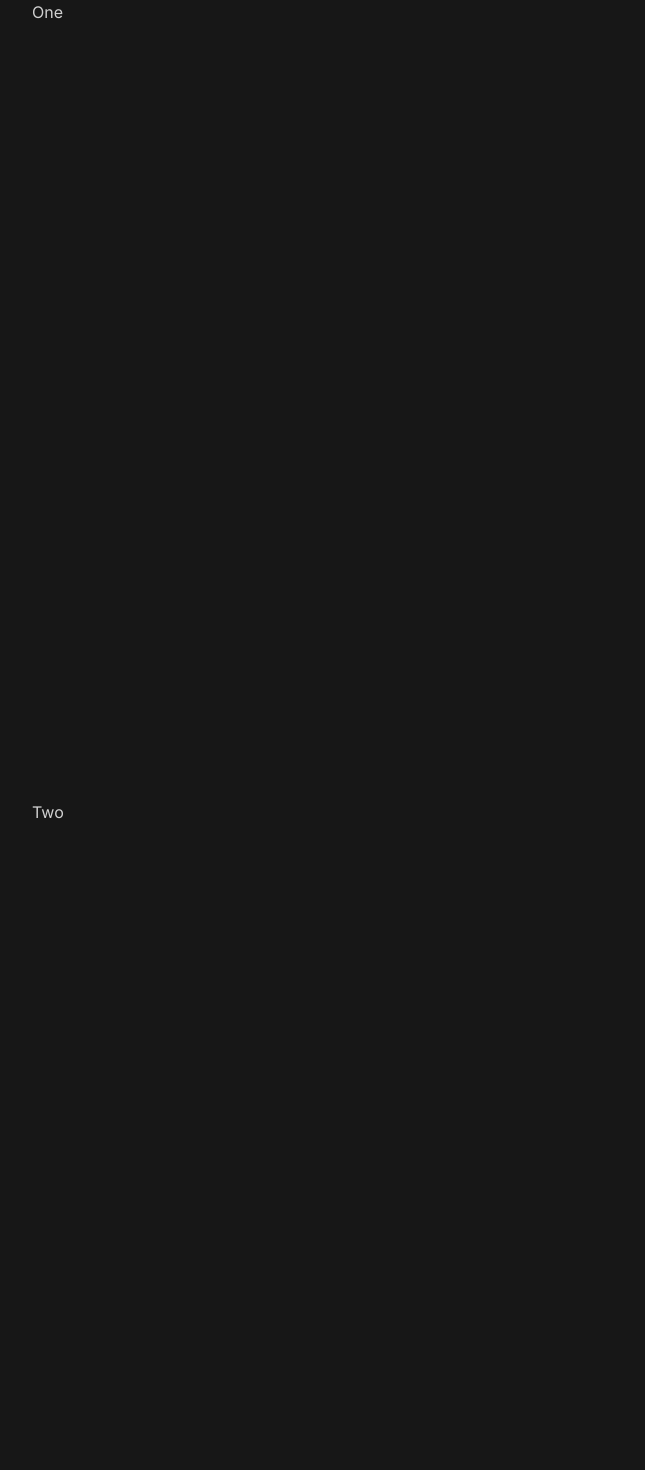
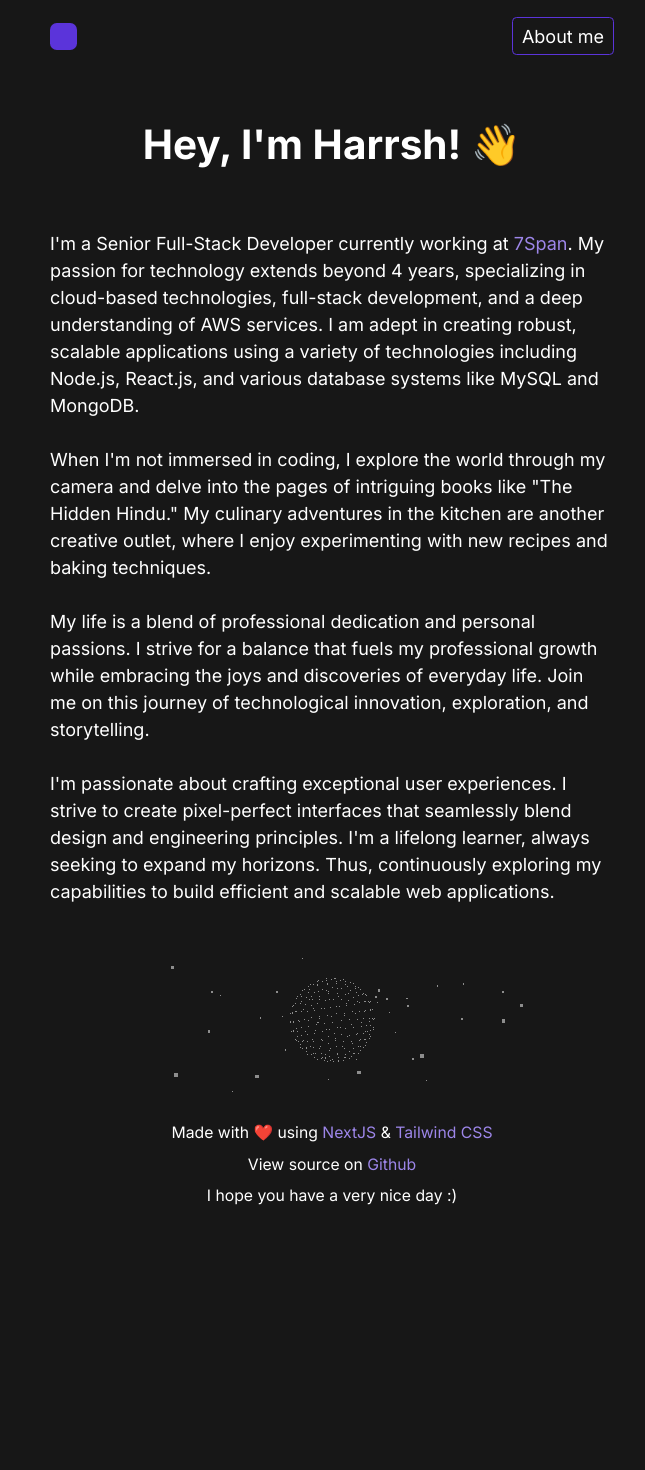
Before and after one commit to harrsh-in/professional-portfolio, a Next.js app: page / in a window 1280 px wide. Shown: the top 1470 px of the page, without its empty margins (308-953 px from the left). After the commit the page ends 1235 px from the top, so only its background shows below. Built offline with nearby package versions, Linux system fonts and the light colour scheme.

Commit message:
Made Home page

```diff
--- a/src/app/about/page.tsx
+++ b/src/app/about/page.tsx
@@ -2,12 +2,12 @@ import React from "react";
 
 import { Metadata } from "next";
 
-import CommonMetaData from "@/src/constants/metadata";
+import CommonMetaData from "../../constants/metadata";
 
 export const metadata: Metadata = {
+    ...CommonMetaData,
     title: "About me",
     description: "Generated by create next app",
-    ...CommonMetaData,
 };
 
 const About = () => {
--- a/src/app/layout.tsx
+++ b/src/app/layout.tsx
@@ -1,10 +1,11 @@
 import React from "react";
 
-import "@/src/globals.css";
+import "../globals.css";
 import { Inter } from "next/font/google";
 
-import Footer from "@/src/components/Footer";
-import ScrollToTop from "@/src/components/ScrollToTop";
+import Footer from "../components/Footer";
+import Header from "../components/Header";
+import ScrollToTop from "../components/ScrollToTop";
 
 const inter = Inter({
     subsets: ["latin"],
@@ -20,11 +21,13 @@ export default function RootLayout({
             <body className={inter.className}>
                 <ScrollToTop />
 
-                <div className="mx-auto flex min-h-screen w-screen max-w-[600px] flex-col">
+                <main className="mx-auto flex min-h-screen w-screen max-w-[600px] flex-col px-4">
+                    <Header />
+
                     <div className="flex-1">{children}</div>
 
                     <Footer />
-                </div>
+                </main>
             </body>
         </html>
     );
--- a/src/app/page.tsx
+++ b/src/app/page.tsx
@@ -1,20 +1,75 @@
 import React from "react";
 
 import { Metadata } from "next";
+import Link from "next/link";
+
+import ParagraphText from "../components/ParagraphText";
+import CommonMetaData from "../constants/metadata";
 
 export const metadata: Metadata = {
+    ...CommonMetaData,
     title: "Hello hello!! | Harrsh Patel",
-    description: "Generated by create next app",
 };
 
 const Home = () => {
     return (
         <div>
-            <div className="h-screen">One</div>
-            <div className="h-screen">Two</div>
-            <div className="h-screen">Three</div>
-            <div className="h-screen">Four</div>
-            <div className="h-screen">Five</div>
+            <div
+                id="title"
+                className="my-6 flex justify-center"
+            >
+                <h1 className="py-5 text-4xl font-bold">
+                    Hey, I&apos;m Harrsh!{" "}
+                    <span
+                        role="img"
+                        aria-label="wave"
+                    >
+                        👋
+                    </span>
+                </h1>
+            </div>
+
+            <ParagraphText>
+                I&apos;m a Senior Full-Stack Developer currently working at{" "}
+                <Link
+                    href="https://7span.com/"
+                    target="_blank"
+                    rel="noopener noreferrer"
+                >
+                    7Span
+                </Link>
+                . My passion for technology extends beyond 4 years, specializing
+                in cloud-based technologies, full-stack development, and a deep
+                understanding of AWS services. I am adept in creating robust,
+                scalable applications using a variety of technologies including
+                Node.js, React.js, and various database systems like MySQL and
+                MongoDB.
+            </ParagraphText>
+
+            <ParagraphText>
+                When I&apos;m not immersed in coding, I explore the world
+                through my camera and delve into the pages of intriguing books
+                like &quot;The Hidden Hindu.&quot; My culinary adventures in the
+                kitchen are another creative outlet, where I enjoy experimenting
+                with new recipes and baking techniques.
+            </ParagraphText>
+
+            <ParagraphText>
+                My life is a blend of professional dedication and personal
+                passions. I strive for a balance that fuels my professional
+                growth while embracing the joys and discoveries of everyday
+                life. Join me on this journey of technological innovation,
+                exploration, and storytelling.
+            </ParagraphText>
+
+            <ParagraphText>
+                I&apos;m passionate about crafting exceptional user experiences.
+                I strive to create pixel-perfect interfaces that seamlessly
+                blend design and engineering principles. I&apos;m a lifelong
+                learner, always seeking to expand my horizons. Thus,
+                continuously exploring my capabilities to build efficient and
+                scalable web applications.
+            </ParagraphText>
         </div>
     );
 };
--- a/src/components/Footer/FooterGraphic.tsx
+++ b/src/components/Footer/FooterGraphic.tsx
@@ -12,7 +12,7 @@ import {
 } from "@react-three/fiber";
 import * as THREE from "three";
 
-function PixelatedSphere() {
+const PixelatedSphere = () => {
     const sphereRef = useRef<THREE.Points>(null);
 
     useFrame(({ clock }) => {
@@ -30,7 +30,9 @@ function PixelatedSphere() {
                 typeof THREE.IcosahedronGeometry
             >
         >
-    > = { args: [1, 4] };
+    > = {
+        args: [1, 4],
+    };
 
     return (
         <points ref={sphereRef}>
@@ -41,9 +43,9 @@ function PixelatedSphere() {
             />
         </points>
     );
-}
+};
 
-function Birds() {
+const Birds = () => {
     const groupRef = useRef<THREE.Group>(null);
 
     useFrame(({ clock }) => {
@@ -70,7 +72,9 @@ function Birds() {
                 Partial<THREE.PlaneGeometry>,
                 NodeProps<THREE.PlaneGeometry, typeof THREE.PlaneGeometry>
             >
-        > = { args: [size, size] };
+        > = {
+            args: [size, size],
+        };
 
         return (
             <mesh
@@ -84,7 +88,7 @@ function Birds() {
     });
 
     return <group ref={groupRef}>{birds}</group>;
-}
+};
 
 const FooterGraphic = () => {
     return (
--- a/src/components/Footer/index.tsx
+++ b/src/components/Footer/index.tsx
@@ -1,10 +1,44 @@
 "use client";
+import Link from "next/link";
+
 import FooterGraphic from "./FooterGraphic";
 
 export default function Footer() {
     return (
-        <div>
+        <footer className="py-6 text-xs sm:px-5 sm:text-sm">
             <FooterGraphic />
-        </div>
+
+            <p className="mb-2 mt-6 text-center">
+                Made with ❤️ using{" "}
+                <Link
+                    href="https://nextjs.org/"
+                    target="_blank"
+                    rel="noopener noreferrer"
+                >
+                    NextJS
+                </Link>{" "}
+                &{" "}
+                <Link
+                    href="https://tailwindcss.com/"
+                    target="_blank"
+                    rel="noopener noreferrer"
+                >
+                    Tailwind CSS
+                </Link>
+            </p>
+
+            <p className="mb-2 text-center">
+                View source on{" "}
+                <Link
+                    href="https://github.com/harrsh-in/professional-portfolio/"
+                    target="_blank"
+                    rel="noopener noreferrer"
+                >
+                    Github
+                </Link>{" "}
+            </p>
+
+            <p className="text-center">I hope you have a very nice day :)</p>
+        </footer>
     );
 }
--- /dev/null
+++ b/src/components/Header/index.tsx
@@ -0,0 +1,38 @@
+"use client";
+import Link from "next/link";
+import { usePathname } from "next/navigation";
+
+const NavLinks = {
+    home: {
+        route: "/",
+        title: "Home",
+    },
+    about: {
+        route: "/about",
+        title: "About me",
+    },
+};
+
+const Header = () => {
+    const pathname = usePathname();
+
+    return (
+        <header className="sticky top-0 flex h-16 w-full items-center justify-between py-3">
+            <Link href={NavLinks.home.route}>
+                <div className="h-6 w-6 rounded-md bg-[--highlight-color]" />
+            </Link>
+
+            {pathname === "/" ? (
+                <Link href={NavLinks.about.route}>
+                    <div className="rounded border border-[--highlight-color] px-2 py-1 transition-colors duration-200 hover:bg-[--highlight-color]">
+                        <span className="text-[--text-primary]">
+                            {NavLinks.about.title}
+                        </span>
+                    </div>
+                </Link>
+            ) : null}
+        </header>
+    );
+};
+
+export default Header;
--- /dev/null
+++ b/src/components/ParagraphText/index.tsx
@@ -0,0 +1,11 @@
+import React, { ComponentProps } from "react";
+
+const ParagraphText = ({ children, ...others }: IProps) => {
+    return <p className={`${others} py-3`}>{children}</p>;
+};
+
+export default ParagraphText;
+
+interface IProps extends ComponentProps<"p"> {
+    children: React.ReactNode;
+}
--- a/src/constants/metadata.ts
+++ b/src/constants/metadata.ts
@@ -1,6 +1,8 @@
 import { Metadata } from "next";
 
 const CommonMetaData: Metadata = {
+    description:
+        "Software Developer and Engineer from India. 💜 Node and TypeScript!",
     authors: [
         {
             name: "Harrsh Patel",
--- a/src/globals.css
+++ b/src/globals.css
@@ -3,20 +3,25 @@
 @tailwind utilities;
 
 :root {
-    --text-primary: #ffffffcc;
+    --text-primary: #ffffff;
     --text-secondary: #ffffff66;
     --bg-color: #171717;
-    --highlight-color: #e5b8f4;
-    --link-color: #5b34da;
+    --highlight-color: #5b34da;
+    --link-color: #9d86e9;
 }
 
 html {
     background-color: var(--bg-color);
+    font-size: 18px;
 }
 
 body {
     color: var(--text-primary);
     user-select: none;
+}
+
+header {
+    background-color: var(--bg-color);
 }
 
 .text-secondary {
```
